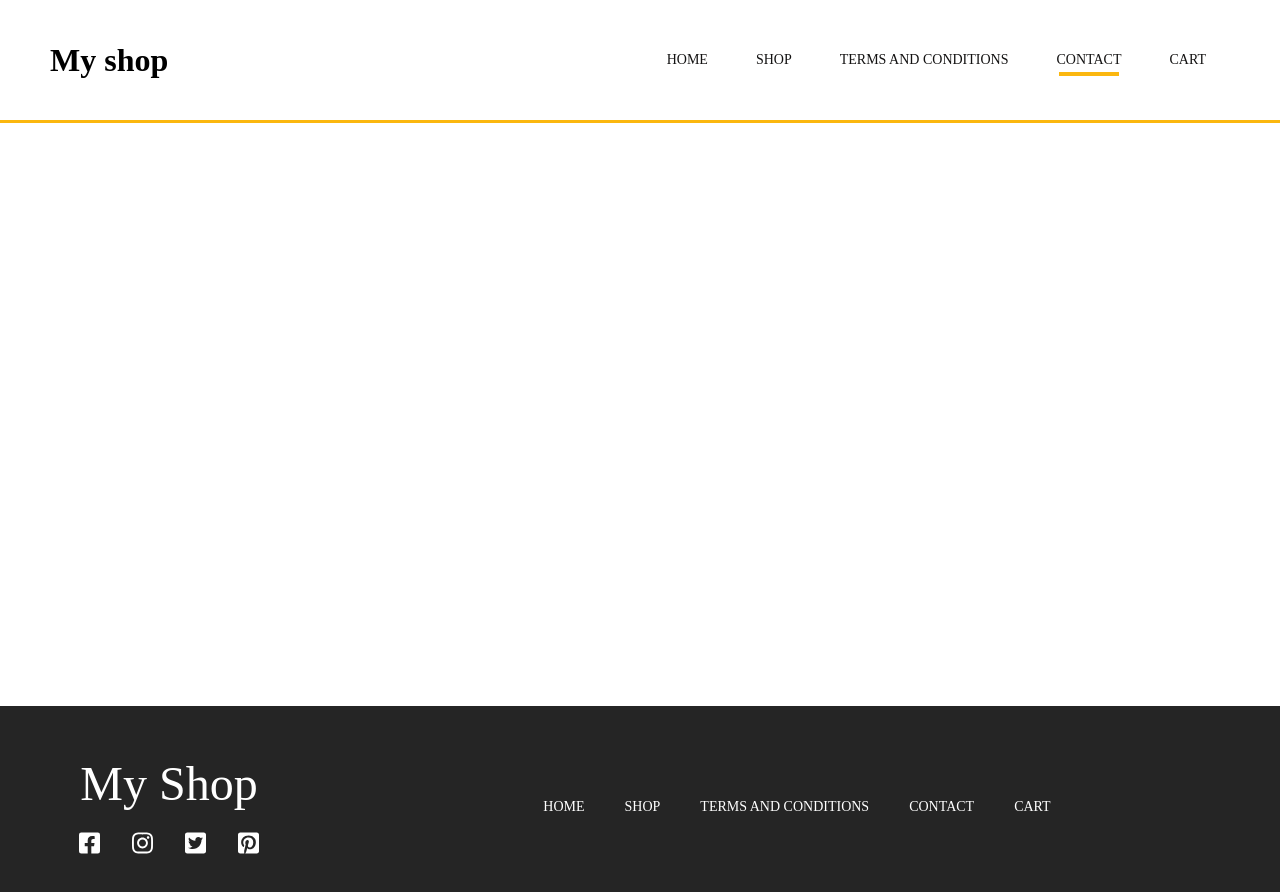
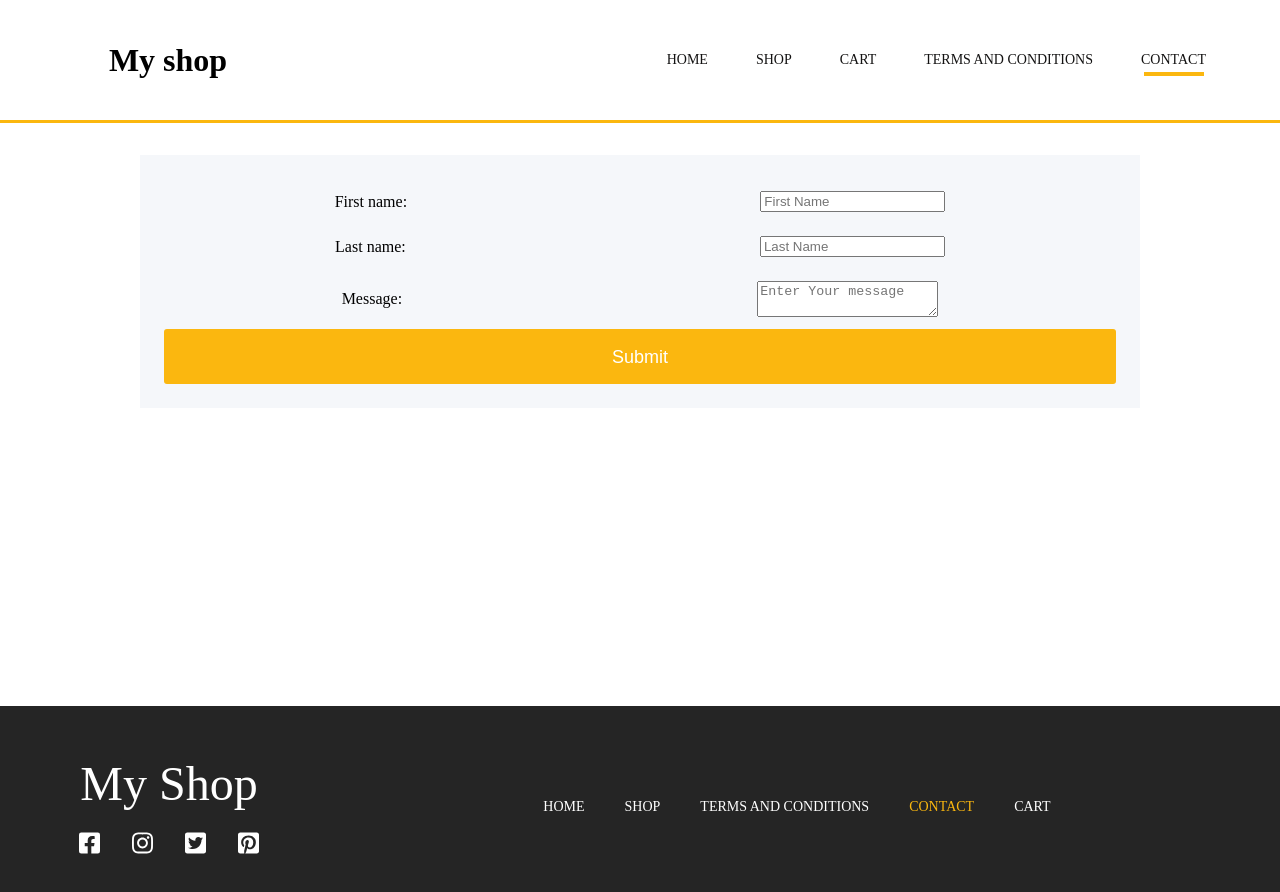
Before and after one commit to elminex/Sklep2021, a React (Create React App) app: page /contact in a window 1280 px wide. Shown: the top 892 px of the page. Built offline with nearby package versions, Linux system fonts and the light colour scheme; a web font is replaced by a local one.

Commit message:
Work on styling

```diff
--- a/src/App.js
+++ b/src/App.js
@@ -4,11 +4,11 @@ import { theme } from './theme';
 import { BrowserRouter, Routes, Route } from "react-router-dom";
 import { MainPage } from './Pages/MainPage/MainPage.jsx';
 import { Cart } from './Pages/Cart/Cart';
-import { Faq } from './Pages/Faq/Faq';
 import { Shop } from './Pages/Shop/Shop';
 import { ProductsContextProvider } from './ProductsContext';
 import { MainLayout } from './Pages/MainLayout/MainLayout';
 import { ProductPage } from './Pages/ProductPage/ProductPage';
+import { Contact } from './Pages/Contact/Contact';
 
 
 export const App = () => {
@@ -20,9 +20,9 @@ export const App = () => {
             <Routes>
               <Route exact path="/" element={<MainPage />} />
               <Route exact path="/cart" element={<Cart />} />
-              <Route exact path="/faq" element={<Faq />} />
               <Route exact path="/shop" element={<Shop />} />
               <Route path="/product/:id" element={<ProductPage />} />
+              <Route exact path="/contact" element={<Contact />} />
             </Routes>
           </MainLayout>
         </BrowserRouter>
--- a/src/Components/Footer/Footer.jsx
+++ b/src/Components/Footer/Footer.jsx
@@ -11,11 +11,7 @@ export const Footer = () => (
     <FooterNav>
       <FooterNavList>
         <FooterListItem>
-          <StyledNavLink
-            to="/"
-          >
-            Home
-          </StyledNavLink>
+          <StyledNavLink to="/">Home</StyledNavLink>
         </FooterListItem>
         <FooterListItem>
           <StyledNavLink to="/shop">Shop</StyledNavLink>
@@ -94,7 +90,10 @@ const FooterNavList = styled.ul`
     @media (min-width: 992px) {
       columns: 5;
       display: flex;
-      justify-content: center
+      justify-content: center;
+    }
+    & .active {
+      color: ${(props) => props.theme.yellow};
     }
   }
 `;
@@ -115,8 +114,7 @@ const StyledNavLink = styled(NavLink)`
    {
     position: relative;
     text-decoration: none;
-    color: ${(props) =>
-      props.isActive ? props.theme.yellow : props.theme.textWhite};
+    color: ${(props) => props.theme.textWhite};
     text-transform: uppercase;
     transition: color 0.2s;
 
--- a/src/Components/Header/Header.jsx
+++ b/src/Components/Header/Header.jsx
@@ -3,7 +3,6 @@ import { NavLink } from "react-router-dom";
 import { FontAwesomeIcon } from "@fortawesome/react-fontawesome";
 import { faBars, faTimes } from "@fortawesome/free-solid-svg-icons";
 import { Social } from "../Social/Social";
-import "./Header.scss";
 import styled from "styled-components";
 import { StyledButton } from "./../StyledButton/StyledButton";
 
@@ -15,70 +14,40 @@ export const Header = () => {
       <MenuButton square type="button" onClick={() => setMenu(!menu)}>
         <FontAwesomeIcon icon={faBars} />
       </MenuButton>
-      <nav className={menu ? "header__nav header__nav--active" : "header__nav"}>
+      <NavMenu menu={menu}>
         <NavLogo>My Shop</NavLogo>
         <NavButton square type="button" onClick={() => setMenu(!menu)}>
           <FontAwesomeIcon icon={faTimes} />
         </NavButton>
-        <ul className="header__nav-list">
-          <li className="header__nav-item">
-            <NavLink
-              className={({ isActive }) =>
-                isActive ? "header__link header__link--active" : "header__link"
-              }
-              onClick={() => setMenu(!menu)}
-              to="/"
-            >
+        <NavList>
+          <NavItem>
+            <StyledNavLink onClick={() => setMenu(!menu)} to="/">
               Home
-            </NavLink>
-          </li>
-          <li className="header__nav-item">
-            <NavLink
-              className={({ isActive }) =>
-                isActive ? "header__link header__link--active" : "header__link"
-              }
-              onClick={() => setMenu(!menu)}
-              to="/shop"
-            >
+            </StyledNavLink>
+          </NavItem>
+          <NavItem>
+            <StyledNavLink onClick={() => setMenu(!menu)} to="/shop">
               Shop
-            </NavLink>
-          </li>
-          <li className="header__nav-item">
-            <NavLink
-              className={({ isActive }) =>
-                isActive ? "header__link header__link--active" : "header__link"
-              }
-              onClick={() => setMenu(!menu)}
-              to="/terms"
-            >
+            </StyledNavLink>
+          </NavItem>
+          <NavItem>
+            <StyledNavLink onClick={() => setMenu(!menu)} to="/cart">
+              Cart
+            </StyledNavLink>
+          </NavItem>
+          <NavItem>
+            <StyledNavLink onClick={() => setMenu(!menu)} to="/terms">
               Terms and Conditions
-            </NavLink>
-          </li>
-          <li className="header__nav-item">
-            <NavLink
-              className={({ isActive }) =>
-                isActive ? "header__link header__link--active" : "header__link"
-              }
-              onClick={() => setMenu(!menu)}
-              to="/contact"
-            >
+            </StyledNavLink>
+          </NavItem>
+          <NavItem>
+            <StyledNavLink onClick={() => setMenu(!menu)} to="/contact">
               Contact
-            </NavLink>
-          </li>
-          <li className="header__nav-item">
-            <NavLink
-              className={({ isActive }) =>
-                isActive ? "header__link header__link--active" : "header__link"
-              }
-              onClick={() => setMenu(!menu)}
-              to="/cart"
-            >
-              Cart
-            </NavLink>
-          </li>
-        </ul>
+            </StyledNavLink>
+          </NavItem>
+        </NavList>
         <Social container="header" />
-      </nav>
+      </NavMenu>
     </StyledHeader>
   );
 };
@@ -107,6 +76,9 @@ const Logo = styled.h1`
     line-height: 2rem;
     text-align: center;
   }
+  @media (min-width: 996px) {
+    flex: 1;
+  }
 `;
 
 const NavLogo = styled(Logo)`
@@ -134,3 +106,94 @@ const MenuButton = styled(StyledButton)`
     display: none;
   }
 `;
+
+const NavMenu = styled.nav`
+   {
+    position: absolute;
+    left: ${(props) => (props.menu ? "0" : "-305px")};
+    top: 0;
+    z-index: 20;
+    width: 300px;
+    overflow: hidden;
+    transition: left 0.3s;
+    background-color: white;
+    box-shadow: 1px 1px 5px black;
+    @media (min-width: 768px) {
+      position: static;
+      top: 0;
+      left: 0;
+      width: 100%;
+      margin: 0;
+      box-shadow: none;
+    }
+    @media (min-width: 996px) {
+      flex: 4;
+    }
+  }
+`;
+const NavList = styled.ul`
+   {
+    list-style-type: none;
+    padding: 0;
+    @media (min-width: 768px) {
+      text-align: right;
+    }
+  }
+`;
+
+const NavItem = styled.li`
+   {
+    padding: 20px 0 20px 56px;
+    font-size: 14px;
+    @media (min-width: 768px) {
+      display: inline-block;
+      padding: 16px 24px;
+    }
+  }
+`;
+
+const StyledNavLink = styled(NavLink)`
+  position: relative;
+  text-decoration: none;
+  color: ${(props) => props.theme.textBlack};
+  text-transform: uppercase;
+  transition: color 0.2s;
+  &:after {
+    content: "";
+    position: absolute;
+    top: 50%;
+    left: -56px;
+    transform: translateY(-50%);
+    width: 0;
+    height: 4px;
+    background-color: ${(props) => props.theme.yellow};
+    transition: all 0.3s;
+  }
+
+  &:hover {
+    color: ${(props) => props.theme.yellow};
+  }
+
+  &.active {
+    &:after {
+      width: 48px;
+    }
+  }
+  @media (min-width: 768px) {
+    &:after {
+      top: 20px;
+      left: 50%;
+      transform: translateX(-50%);
+    }
+
+    &:hover {
+      color: $yellow;
+    }
+
+    &.active {
+      &:after {
+        width: 60px;
+      }
+    }
+  }
+`;
--- a/src/Components/Header/Header.scss
+++ /dev/null
@@ -1,148 +0,0 @@
-@import '../../variables.scss';
-
-.header {
-
-  &__nav-logo {
-    font-size: 2rem;
-    line-height: 2rem;
-    padding: 32px 32px 0;
-  }
-
-  &__nav {
-    position: absolute;
-    left: -305px;
-    top: 0;
-    z-index: 20;
-    width: 300px;
-    overflow: hidden;
-    transition: left .3s;
-    background-color: white;
-    box-shadow: 1px 1px 5px black;
-
-    &-close {
-      @include button-square;
-      position: absolute;
-      top: 8px;
-      right: 8px;
-    }
-    &-button {
-      @include button-square;
-    }
-
-    &--active {
-      left: 0;
-    }
-  }
-
-  &__nav-list {
-    list-style-type: none;
-    padding: 0;
-  }
-
-  &__nav-item {
-    padding: 20px 0 20px 56px;
-    font-size: 14px;
-  }
-
-  &__link {
-    position: relative;
-    text-decoration: none;
-    color: $text-black;
-    text-transform: uppercase;
-    transition: color .2s;
-
-    &:after {
-      content: "";
-      position: absolute;
-      top: 50%;
-      left: -56px;
-      transform: translateY(-50%);
-      width: 0;
-      height: 4px;
-      background-color: $yellow;
-      transition: all .3s
-    }
-
-    &:hover {
-      color: $yellow;
-    }
-
-    &--active {
-
-      &:after {
-        width: 48px;
-
-      }
-    }
-  }
-}
-
-@media(min-width: 768px) {
-  .header {
-    flex-direction: column;
-
-    &__nav {
-      position: static;
-      top: 0;
-      left: 0;
-      width: 100%;
-      margin: 0;
-      box-shadow: none;
-
-      &-button,
-      &-logo,
-      &-close {
-        display: none;
-      }
-
-      &--active {
-        left: 0;
-      }
-      &-list {
-        text-align: right;
-      }
-
-      &-item {
-        display: inline-block;
-        padding: 16px 24px;
-      }
-    }
-
-    &__link {
-
-      &:after {
-        top: 20px;
-        left: 50%;
-        transform: translateX(-50%);
-
-      }
-
-      &:hover {
-        color: $yellow;
-      }
-
-      &--active {
-
-        &:after {
-          width: 60px;
-
-        }
-      }
-    }
-  }
-}
-
-@media(min-width: 992px) {
-
-  .header {
-    flex-direction: row;
-    padding: 20px 50px;
-
-    &__logo {
-      flex: 1;
-    }
-    &__nav {
-      flex: 5;
-    }
-  }
-}
--- a/src/Components/ProductSidebar/ProductSidebar.jsx
+++ b/src/Components/ProductSidebar/ProductSidebar.jsx
@@ -51,5 +51,12 @@ const Wrapper = styled.div`
     padding: 12px;
     display: flex;
     flex-direction: column;
+    align-items: center;
+    @media(min-width: 768px ) {
+      margin-left: 60px;
+      padding: 0 24px;
+      max-height: 300px;
+      justify-content: center;
+    }
   }
 `;
--- /dev/null
+++ b/src/Pages/Contact/Contact.jsx
@@ -0,0 +1,94 @@
+import styled from "styled-components";
+export const Contact = () => {
+  return (
+    <Wrapper>
+      <StyledForm>
+        <StyledLabel for="fname">
+          First name:
+          <StyledInput
+            requiredtype="text"
+            id="fname"
+            name="fname"
+            placeholder="First Name"
+          />
+        </StyledLabel>
+        <StyledLabel for="lname">
+          Last name:
+          <StyledInput
+            required
+            type="text"
+            id="lname"
+            name="lname"
+            placeholder="Last Name"
+          />
+        </StyledLabel>
+        <StyledLabel for="message">
+          Message:
+          <textarea
+            required
+            id="message"
+            name="message"
+            maxLength="240"
+            placeholder="Enter Your message"
+          />
+        </StyledLabel>
+        <InputButton type="submit" value="Submit" />
+      </StyledForm>
+    </Wrapper>
+  );
+};
+
+const Wrapper = styled.div`
+   {
+    padding: 24px;
+    background-color: ${(props) => props.theme.backgroundGrey};
+  }
+`;
+const StyledForm = styled.form`
+  width: 100%;
+  display: flex;
+  flex-direction: column;
+`;
+const StyledLabel = styled.label`
+  padding: 12px 0;
+  display: flex;
+  justify-content: space-around;
+  align-items: center;
+}
+`;
+
+const StyledInput = styled.input`
+  margin-left: 12px;
+`;
+
+const InputButton = styled.input`
+   {
+     {
+      color: ${(props) =>
+        props.disabled ? props.theme.textBlack : props.theme.textWhite};
+      display: inline-block;
+      min-width: ${(props) => (props.square ? "40px" : "160px")};
+      height: ${(props) => (props.square ? "40px" : "55px")};
+      border: none;
+      border-radius: 3px;
+      user-select: none;
+      padding: 0 7px;
+      font-size: 18px;
+      line-height: ${(props) => (props.square ? "40px" : "56px")};
+      background-color: ${(props) =>
+        props.disabled ? props.theme.backgroundGray : props.theme.yellow};
+      font-weight: 400;
+      text-align: center;
+      white-space: nowrap;
+      vertical-align: middle;
+      text-decoration: none;
+      cursor: pointer;
+      &:hover {
+        background-color: ${(props) =>
+          props.disabled
+            ? props.theme.backgroundGray
+            : props.theme.backgroundBlack};
+      }
+    }
+  }
+`;
--- a/src/Pages/Faq/Faq.jsx
+++ /dev/null
@@ -1 +0,0 @@
-export const Faq = () => <div>This is FAQ</div>;
--- a/src/Pages/ProductPage/ProductPage.jsx
+++ b/src/Pages/ProductPage/ProductPage.jsx
@@ -55,6 +55,11 @@ const Wrapper = styled.div`
     width: 100%;
     display: flex;
     flex-direction: column;
+    @media(min-width: 768px) {
+      flex-direction: row;
+      padding: 0 16px;
+      justify-content: center;
+    }
   }
 `;
 
```
Also changed, not shown: src/Pages/ProductList/ProductList.jsx (deleted).
